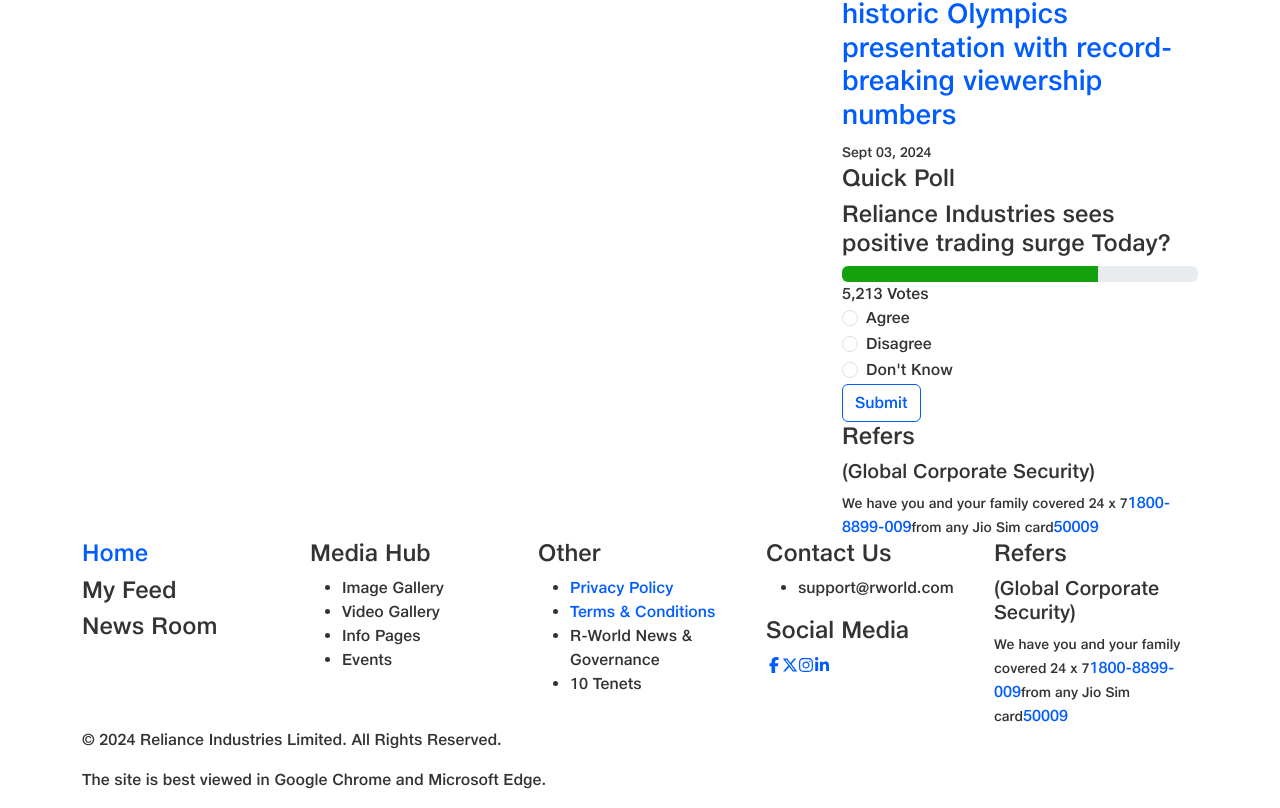
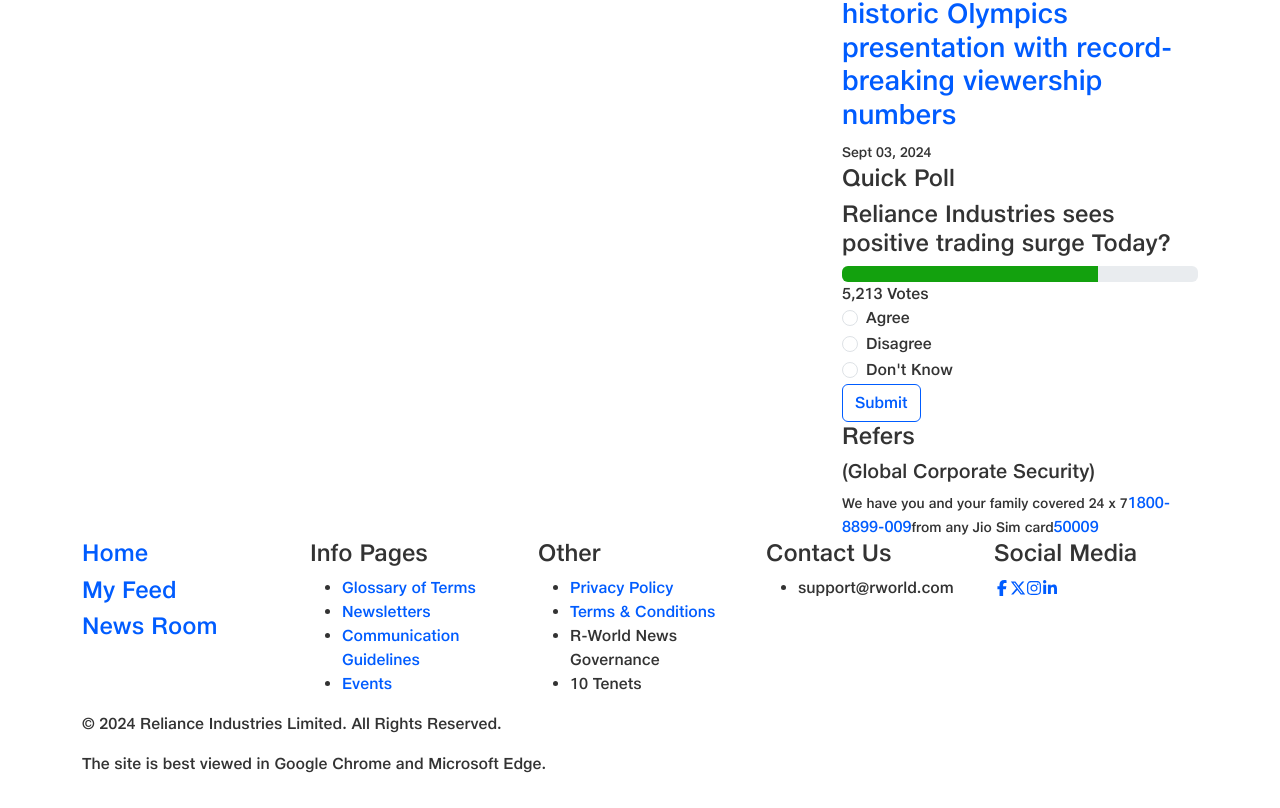
Before and after one commit to hkgonebad/r-world-react, a React (Vite) app: page / in a window 1280 px wide. Shown: the part 2523-3331 px from the top of the page. Built offline with nearby package versions, Linux system fonts and the light colour scheme; a web font is replaced by a local one.

Commit message:
refactor: footer minor changes

```diff
--- a/src/components/Footer.tsx
+++ b/src/components/Footer.tsx
@@ -11,40 +11,47 @@
             {/*  */}
             <div className="col ">
               <div className="tfLinks tfBox">
-                <h4>
+                {/* <h4>
                   <Link to={"/"}>Home</Link>
-                </h4>
+                </h4> */}
+                <Link to={"/"}>
+                  <h4>Home</h4>
+                </Link>
               </div>
 
               <div className="tfLinks tfBox">
-                <h4>
-                  <a>My Feed</a>
-                </h4>
+                {/* <h4>
+                  <Link to={"/feed"}>My Feed</Link>
+                </h4> */}
+                <Link to={"/feed"}>
+                  <h4>My Feed</h4>
+                </Link>
               </div>
 
               <div className="tfLinks tfBox">
-                <h4>
-                  <a>News Room</a>
-                </h4>
+                {/* <a>News Room</a> */}
+                <Link to={"/news"}>
+                  <h4>News Room</h4>
+                </Link>
               </div>
             </div>
 
             {/*  */}
             <div className="col ">
               <div className="tfLinks tfBox">
-                <h4>Media Hub</h4>
+                <h4>Info Pages</h4>
                 <ul>
                   <li>
-                    <a>Image Gallery</a>
+                    <Link to={"glossary"}>Glossary of Terms</Link>
                   </li>
                   <li>
-                    <a>Video Gallery</a>
+                    <Link to={"newsletters"}>Newsletters</Link>
                   </li>
                   <li>
-                    <a>Info Pages</a>
+                    <Link to={"communication"}>Communication Guidelines</Link>
                   </li>
                   <li>
-                    <a>Events</a>
+                    <Link to={"events"}>Events</Link>
                   </li>
                 </ul>
               </div>
@@ -62,7 +69,7 @@
                     <Link to={"terms"}>Terms & Conditions</Link>
                   </li>
                   <li>
-                    <a>R-World News & Governance</a>
+                    <a>R-World News Governance</a>
                   </li>
                   <li>
                     <a>10 Tenets</a>
@@ -81,7 +88,10 @@
                   </li>
                 </ul>
               </div>
+            </div>
 
+            {/*  */}
+            <div className="col ">
               <div className="tfLinks tfBox">
                 <h4>Social Media</h4>
                 <div className="socialLinks">
@@ -98,19 +108,6 @@
                     <FaLinkedinIn />
                   </a>
                 </div>
-              </div>
-            </div>
-
-            {/*  */}
-            <div className="col ">
-              <div className="tfLinks tfBox">
-                <h4>Refers</h4>
-                <h5>(Global Corporate Security)</h5>
-                <small>We have you and your family covered 24 x 7</small>
-                <a href="tel:18008899009">1800-8899-009</a>
-
-                <small>from any Jio Sim card</small>
-                <a href="tel:50009">50009</a>
               </div>
             </div>
           </div>
```
